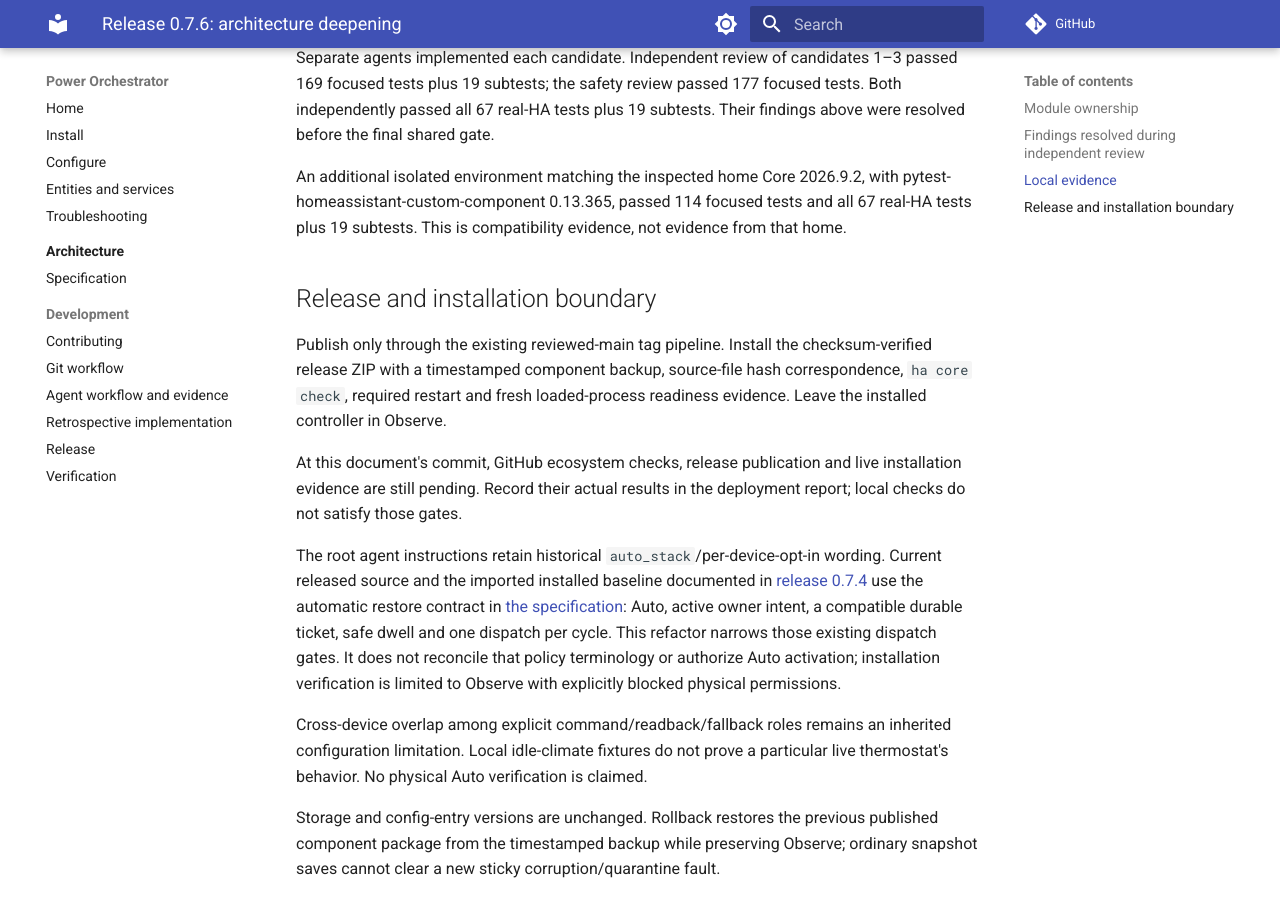
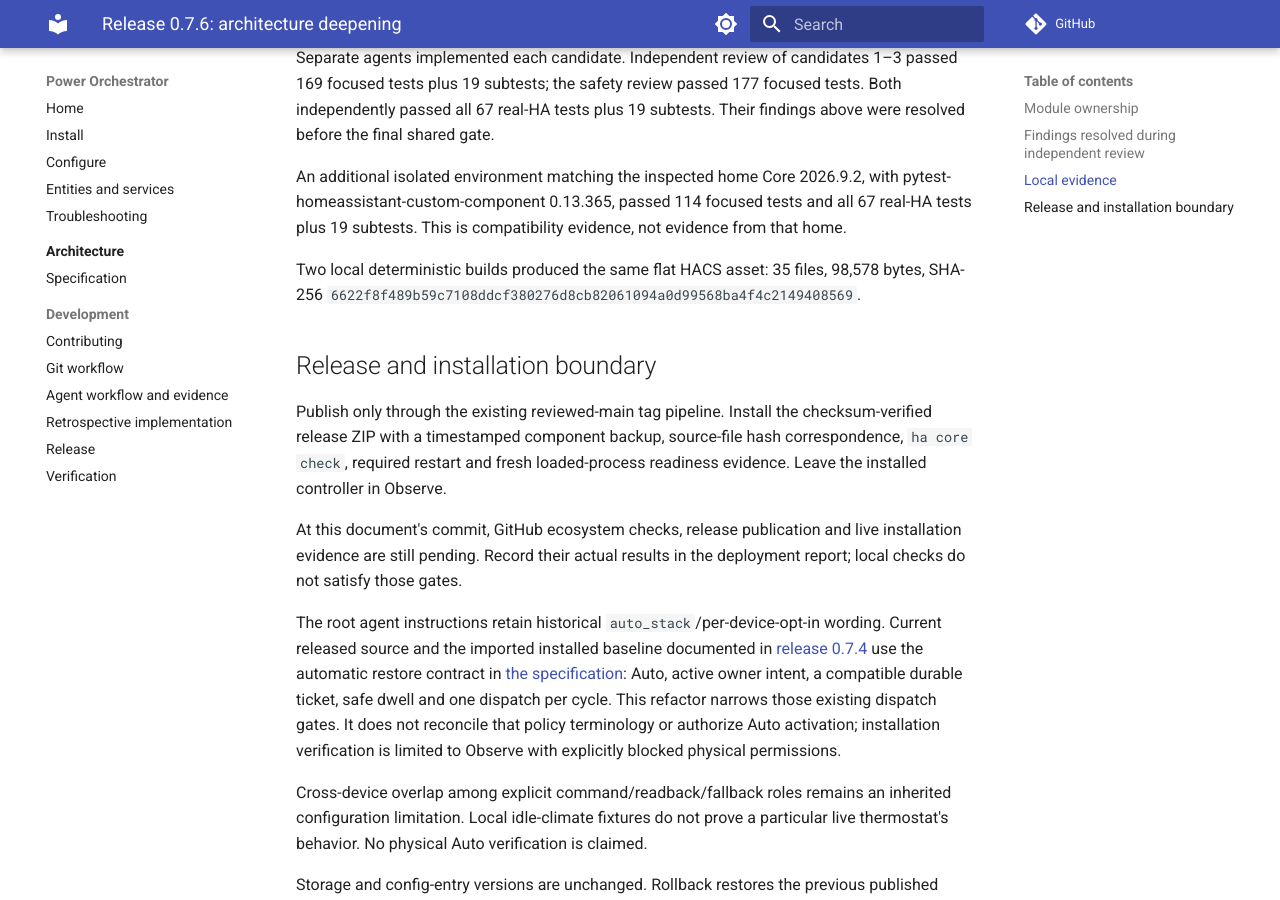
Before and after one commit to yeaxi/power_orchestrator, an MkDocs documentation site: the page built from docs/development/release-0.7.6.md, in a window 1280 px wide and 900 px high, scrolled down 2215 px. Built offline with MkDocs 1.6.1 and Material for MkDocs 9.7.7, drawn with Linux system fonts in a browser that asks for light colours; comment, search, counter and statistics services are not loaded.

Commit message:
Record deterministic release artifact evidence

```diff
--- a/docs/development/release-0.7.6.md
+++ b/docs/development/release-0.7.6.md
@@ -74,6 +74,10 @@ with pytest-homeassistant-custom-component 0.13.365, passed 114 focused tests an
 all 67 real-HA tests plus 19 subtests. This is compatibility evidence, not evidence
 from that home.
 
+Two local deterministic builds produced the same flat HACS asset: 35 files,
+98,578 bytes, SHA-256
+`6622f8f489b59c7108ddcf380276d8cb82061094a0d99568ba4f4c2149408569`.
+
 ## Release and installation boundary
 
 Publish only through the existing reviewed-main tag pipeline. Install the
```
Also changed, not shown: 1 other file.
